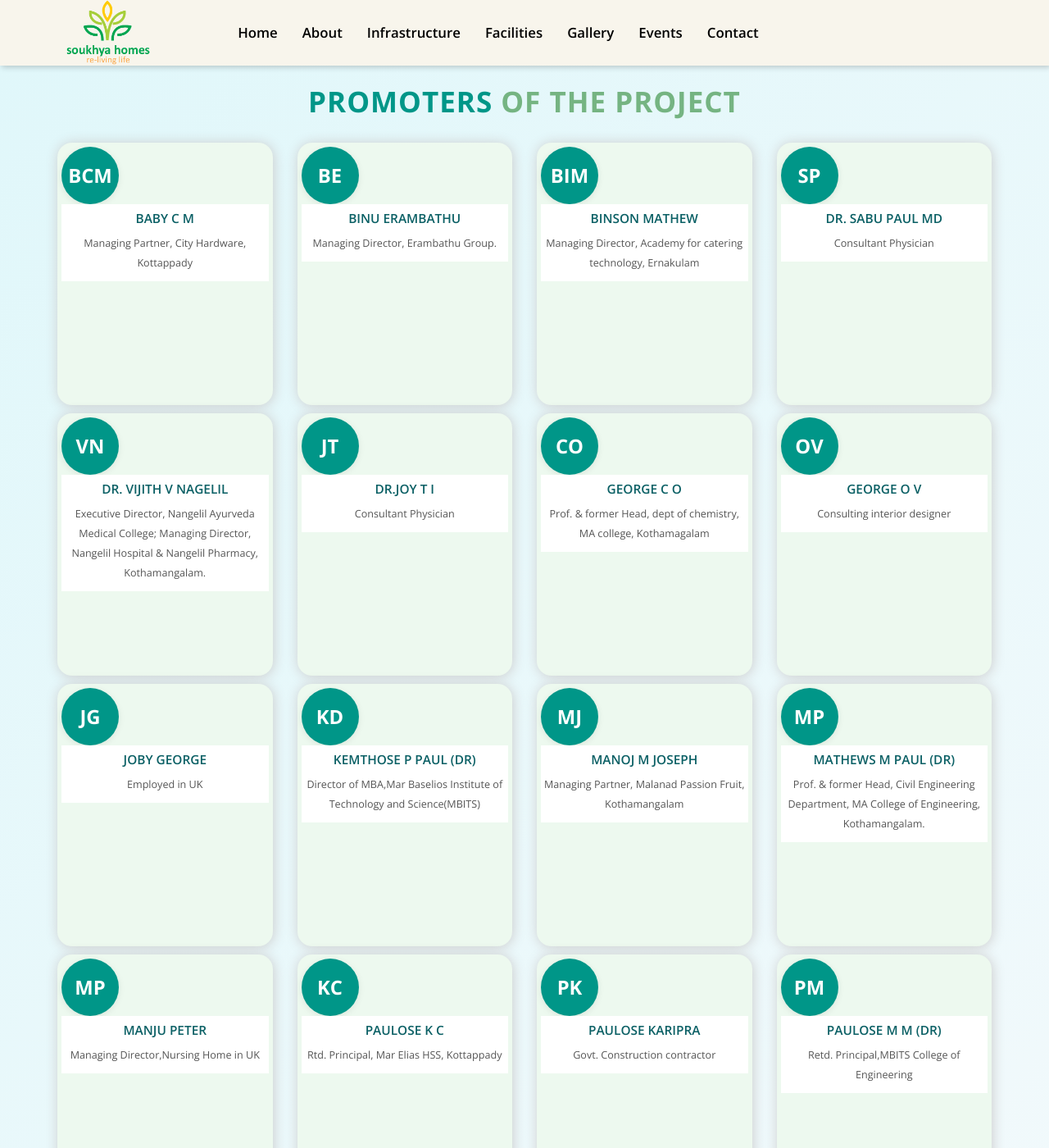
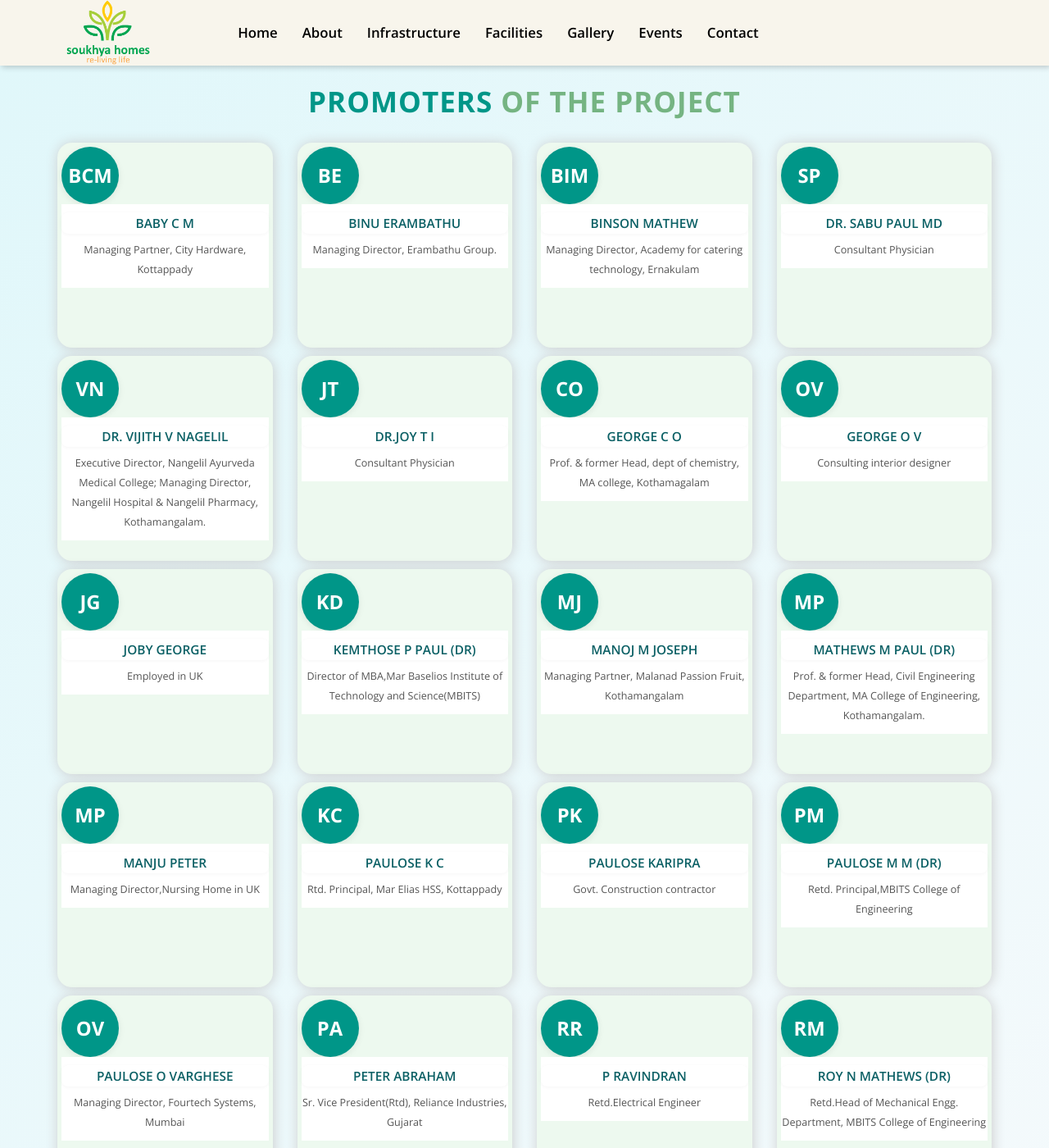
Before and after one commit to soukhyahomes/soukhyahomes.github.io, a Jekyll site: the page built from about.md, in a window 1280 px wide and 1400 px high, scrolled down 1042 px. Shown: the whole window at 82% size. Built offline with Jekyll 4.4.1, drawn with Linux system fonts in a browser that asks for light colours; nearby versions of some CDN libraries.

Commit message:
whiet BG

```diff
--- a/_layouts/about.html
+++ b/_layouts/about.html
@@ -382,9 +382,9 @@
             background: #fff;
             display: flex;
             flex-direction: column;
-            height: 320px; /* Standardized height based on DR. VIJITH V NAGELIL's card */
-            min-height: 320px;
-            max-height: 320px;
+            height: 250px; /* Reduced height for a more compact fit */
+            min-height: 250px;
+            max-height: 250px;
         }
         .promoter-card:hover {
             transform: translateY(-8px) scale(1.03);
@@ -407,6 +407,13 @@
             font-size: 1.1em;
             font-weight: 600;
             color: #009688;
+            background: #fff;
+            padding: 6px 0 4px 0;
+            border-radius: 8px;
+            margin-bottom: 0.5em;
+            box-shadow: 0 1px 4px rgba(0,0,0,0.04);
+            display: inline-block;
+            width: 100%;
         }
         .promoter-card .card-text {
             color: #555;
```
